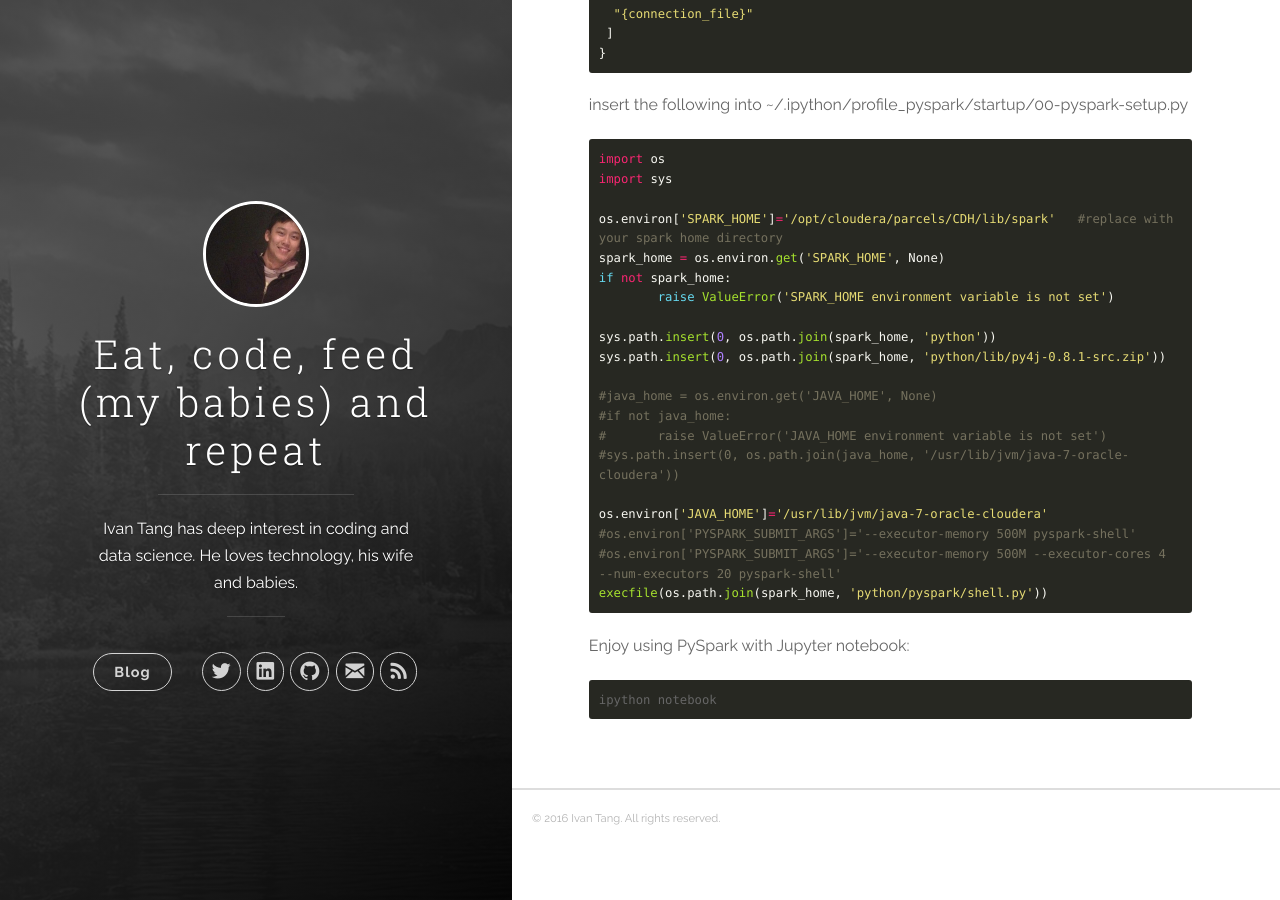
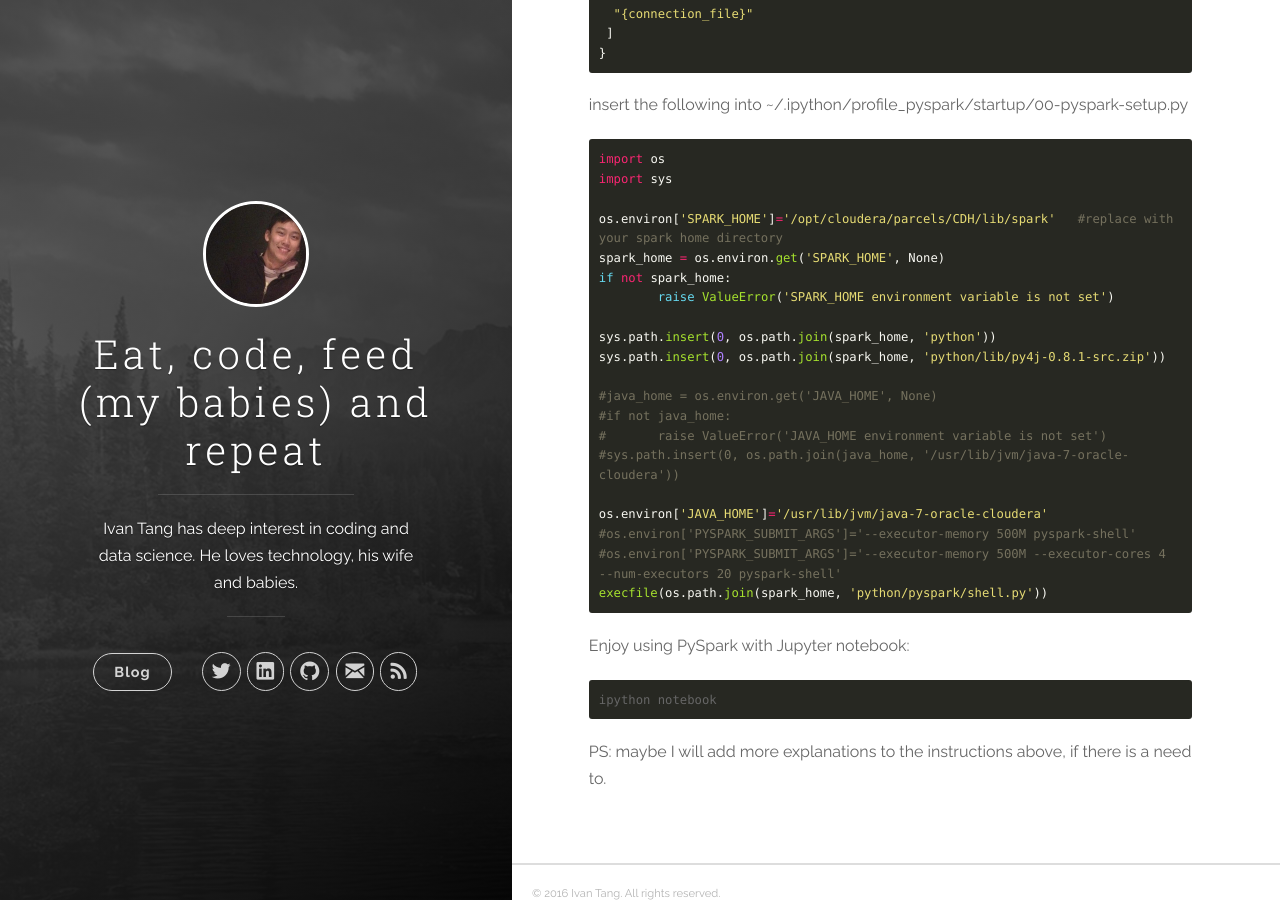
Before and after one commit to hiimivantang/hiimivantang.github.io, a Jekyll site: the page built from bigdata/spark/_posts/2016-02-26-pyspark-and-jupyter-notebook.markdown, in a window 1280 px wide and 900 px high, scrolled down 1125 px. Built offline with Jekyll 4.4.1, drawn with Linux system fonts in a browser that asks for light colours; nearby versions of some CDN libraries; comment, search, counter and statistics services are not loaded.

Commit message:
edit pyspark post

````diff
--- a/bigdata/spark/_posts/2016-02-26-pyspark-and-jupyter-notebook.markdown
+++ b/bigdata/spark/_posts/2016-02-26-pyspark-and-jupyter-notebook.markdown
@@ -88,3 +88,8 @@ Enjoy using PySpark with Jupyter notebook:
 ```bash
 ipython notebook
 ```
+
+
+
+
+PS: maybe I will add more explanations to the instructions above, if there is a need to.
````
